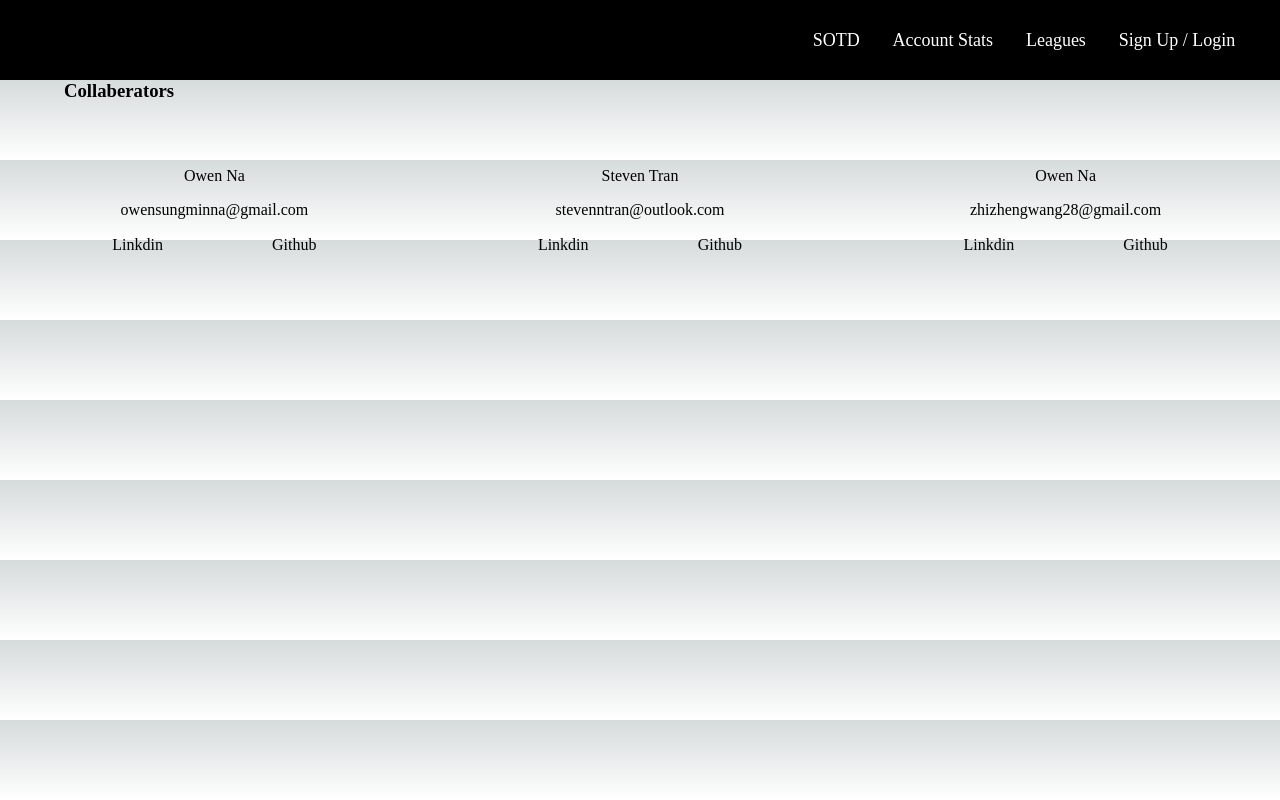
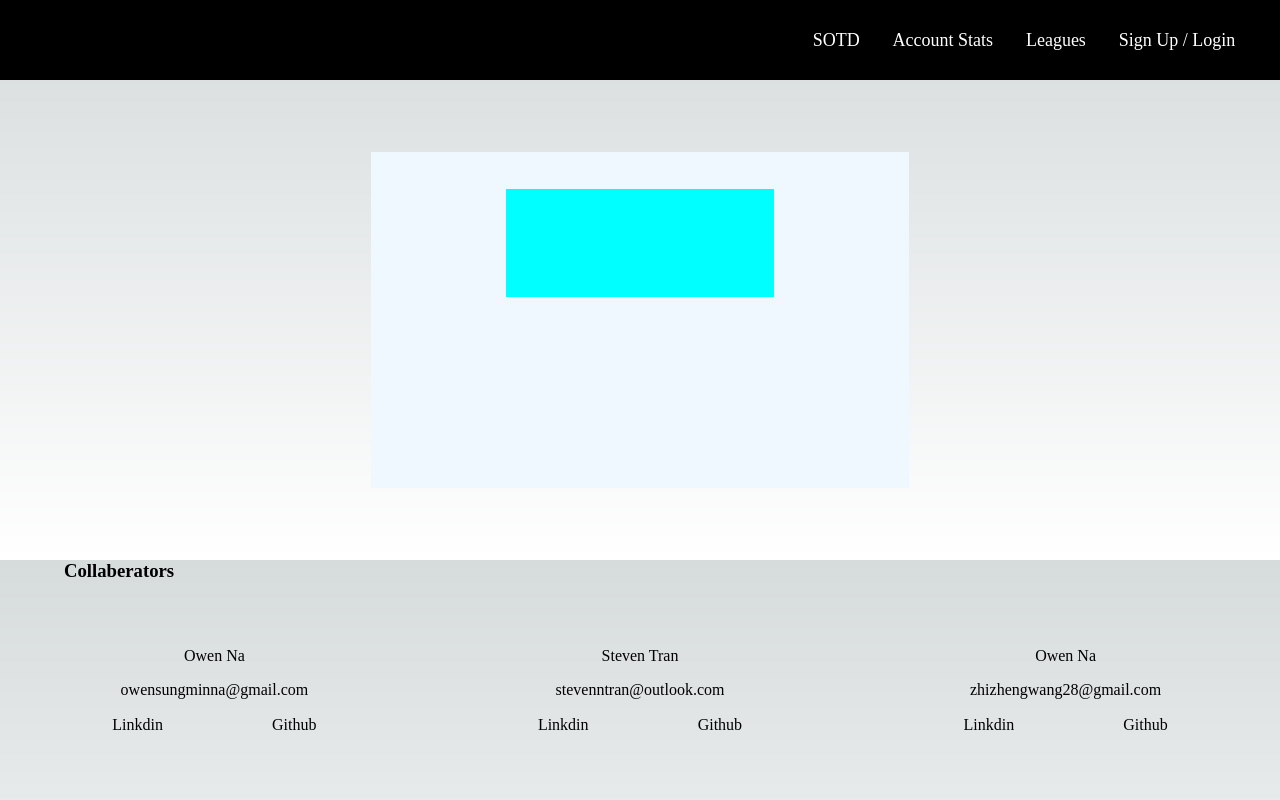
Before and after one commit to Tran-Steven/StockBets, a Next.js app: page / in a window 1280 px wide. Built offline with nearby package versions, Linux system fonts and the light colour scheme.

Commit message:
Created more components and improved styling of the main page

```diff
--- /dev/null
+++ b/pages/components/LoadingInfoBar/LoadingInfoBar.tsx
@@ -0,0 +1,11 @@
+import styles from '@styles/LoadingInfobar.module.css'
+
+export default function LoadingInfobar() {
+    return (
+        <div className={styles.loadingBar}>
+            <div className={styles.innerBarContent}>
+
+            </div>
+        </div>
+    )
+}
--- a/pages/components/SOTD/StockOfTheDay.tsx
+++ b/pages/components/SOTD/StockOfTheDay.tsx
@@ -1,11 +1,10 @@
 import styles from '@styles/StockofTheDay.module.css'
+import LoadingInfobar from '../LoadingInfoBar/LoadingInfoBar'
 
 export default function StockofTheDay() {
     return (
         <div className={styles.mainContent}>
-            <div className={styles.loadingBar}>
-
-            </div>
+            <LoadingInfobar />
         </div>
     )
 
--- a/pages/index.tsx
+++ b/pages/index.tsx
@@ -2,6 +2,7 @@ import Head from 'next/head'
 import NavBar from '../pages/components/Header/Header'
 import Footer from './components/Footer/Footer'
 import Image from 'next/image'
+import SOTD from './components/SOTD/StockOfTheDay'
 import { Inter } from '@next/font/google'
 import styles from '@/styles/Home.module.css'
 
@@ -11,6 +12,7 @@ export default function Home() {
   return (
     <>
       <NavBar/>
+      <SOTD/>
       <Footer/>
     </>
   )
--- a/pages/styles/Footer.module.css
+++ b/pages/styles/Footer.module.css
@@ -1,5 +1,6 @@
 .footer {
-    position: absolute;
+    position: fixed;
+    bottom: 0;
     width: 100vw;
     height: 30vh;
 
--- /dev/null
+++ b/pages/styles/LoadingInfoBar.module.css
@@ -0,0 +1,20 @@
+
+.loadingBar {
+    position: relative;
+    justify-content: center;
+    align-items: center;
+    display: flex;
+    width: 70%;
+    padding-bottom: 20%;
+    height: 70%;
+    background-color: aliceblue;
+}
+
+
+.innerBarContent {
+    background-color: aqua;
+    position: relative;
+    width: 50%;
+    height: 50%;
+    padding-bottom: 20%;
+}
--- a/pages/styles/StockOfTheDay.module.css
+++ b/pages/styles/StockOfTheDay.module.css
@@ -1,9 +1,8 @@
 .mainContent {
-    position: relative;
-    width: 100%;
-    height: 60%;
+    width: 60vw;
+    height: 60vh;
+    display: flex;
+    justify-content: center;
+    align-items: center;
+    margin: auto;
 }
-
-.loadingBar {
-
-}
--- a/styles/Home.module.css
+++ b/styles/Home.module.css
@@ -5,6 +5,11 @@
   align-items: center;
   padding: 6rem;
   min-height: 100vh;
+}
+
+.display {
+  display: flex;
+  flex-direction: column;
 }
 
 .description {
```
